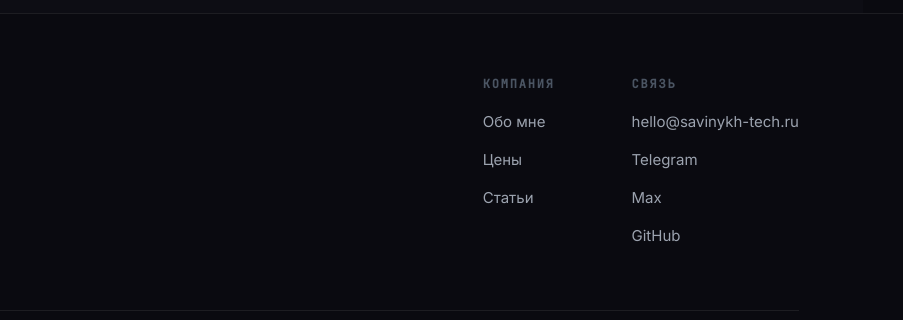
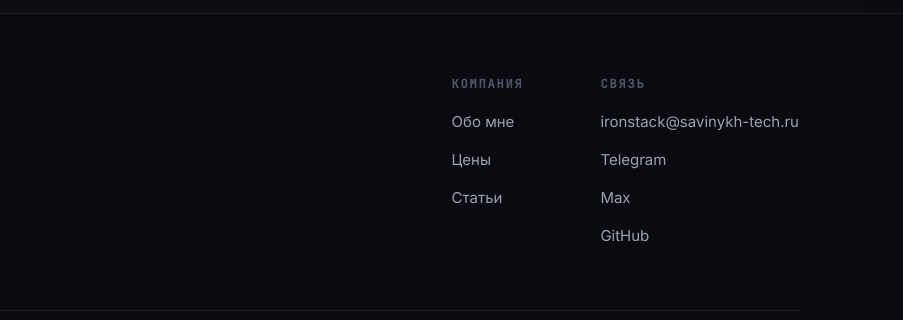
Before and after one commit to Savinykh-tech/project_ironstack, a plain HTML site: page about.html in a window 1280 px wide. Shown: the part 2231-2551 px from the top of the page, 377-1280 px from the left. Drawn offline with Linux system fonts and the light colour scheme.

Commit message:
feat: добавили контакты

```diff
--- a/about.html
+++ b/about.html
@@ -229,14 +229,16 @@
             </div>
             <div class="footer__col">
               <h4>Связь</h4>
-              <a href="mailto:hello@savinykh-tech.ru">hello@savinykh-tech.ru</a>
+              <a href="mailto:hello@savinykh-tech.ru"
+                >ironstack@savinykh-tech.ru</a
+              >
               <a href="https://t.me/Sav_Roman" target="_blank">Telegram</a>
               <a
                 href="https://max.ru/u/f9LHodD0cOL5WU0GgRnwtmK9HNnmzYUm0T2X5o9-2EHqlQh1pgb_itNUuFE"
                 target="_blank"
                 >Max</a
               >
-              <a href="https://github.com/your_github" target="_blank"
+              <a href="https://github.com/Savinykh-tech/" target="_blank"
                 >GitHub</a
               >
             </div>
```
